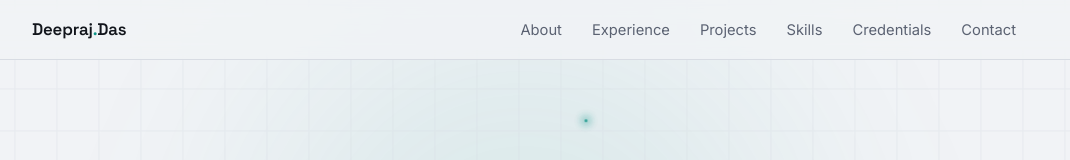
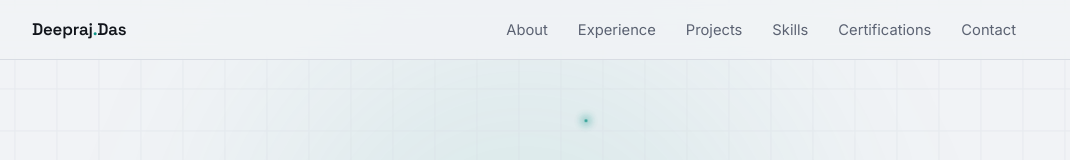
Before and after one commit to deeprajdas02/DeepUpdated, a plain HTML site: page index.html in a window 1280 px wide. Shown: the top 160 px of the page, without its empty margins (116-1186 px from the left). Drawn offline with Linux system fonts and the light colour scheme.

Commit message:
Replace Credentials section with Certifications section

```diff
--- a/index.html
+++ b/index.html
@@ -222,14 +222,14 @@ footer h2{font-size:clamp(1.8rem,4vw,2.6rem); letter-spacing:-.02em; margin-bott
 <li><a href="#experience">Experience</a></li>
 <li><a href="#projects">Projects</a></li>
 <li><a href="#skills">Skills</a></li>
-<li><a href="#credentials">Credentials</a></li>
+<li><a href="#certifications">Certifications</a></li>
 <li><a href="#contact">Contact</a></li>
 </ul>
 <button id="burger" aria-label="Menu"><span></span><span></span><span></span></button>
 </nav>
 <div id="mobileMenu">
 <a href="#about">About</a><a href="#experience">Experience</a><a href="#projects">Projects</a>
-<a href="#skills">Skills</a><a href="#credentials">Credentials</a><a href="#contact">Contact</a>
+<a href="#skills">Skills</a><a href="#certifications">Certifications</a><a href="#contact">Contact</a>
 </div>
 </header>
 
@@ -357,8 +357,8 @@ footer h2{font-size:clamp(1.8rem,4vw,2.6rem); letter-spacing:-.02em; margin-bott
 </div>
 </section>
 
-<section id="credentials" class="wrap">
-<span class="tag">Credentials</span>
+<section id="certifications" class="wrap">
+<span class="tag">Certifications</span>
 <h2 class="h">Certifications, education &amp; languages.</h2>
 <div class="cred-grid">
 <ul class="cred-list">
```
